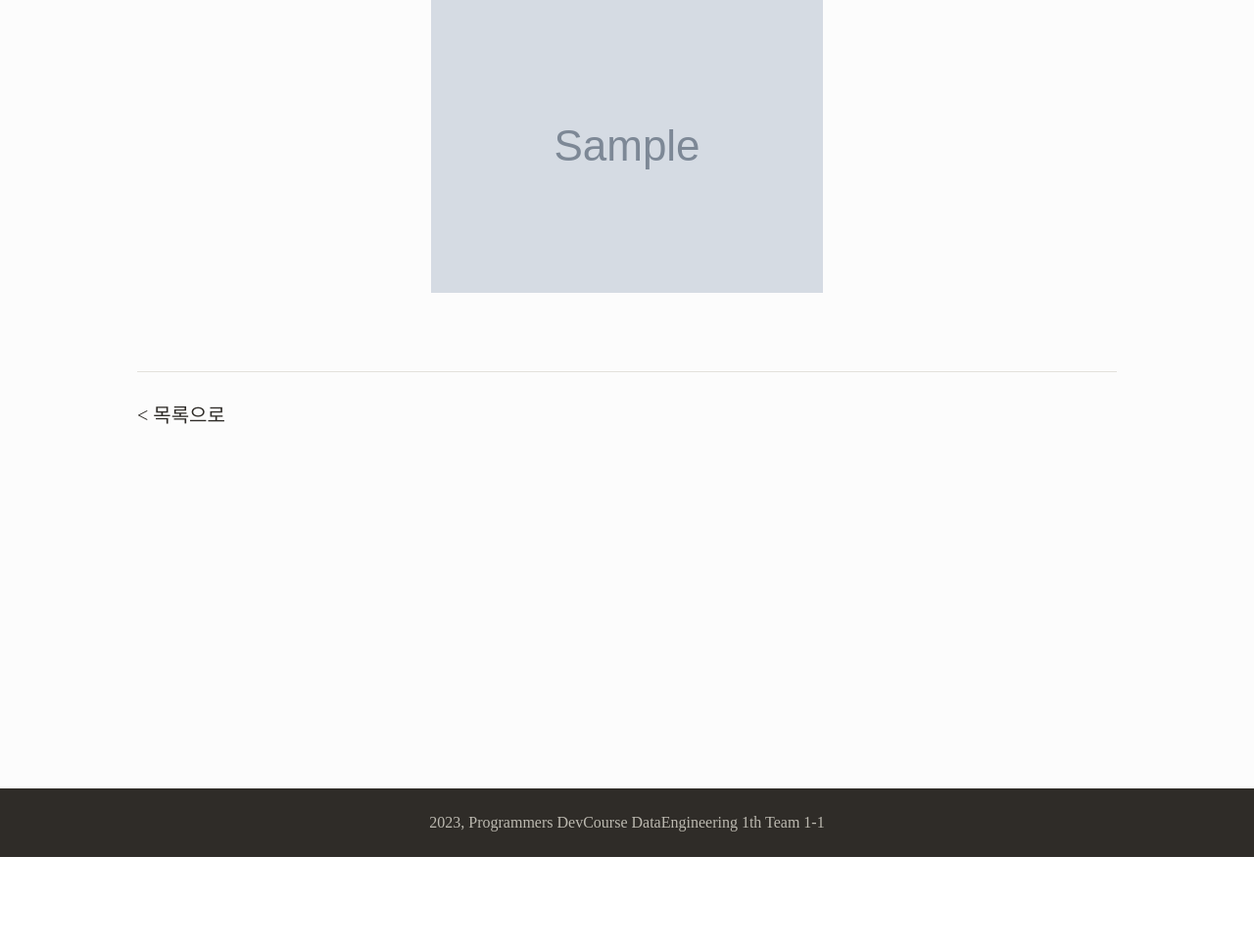
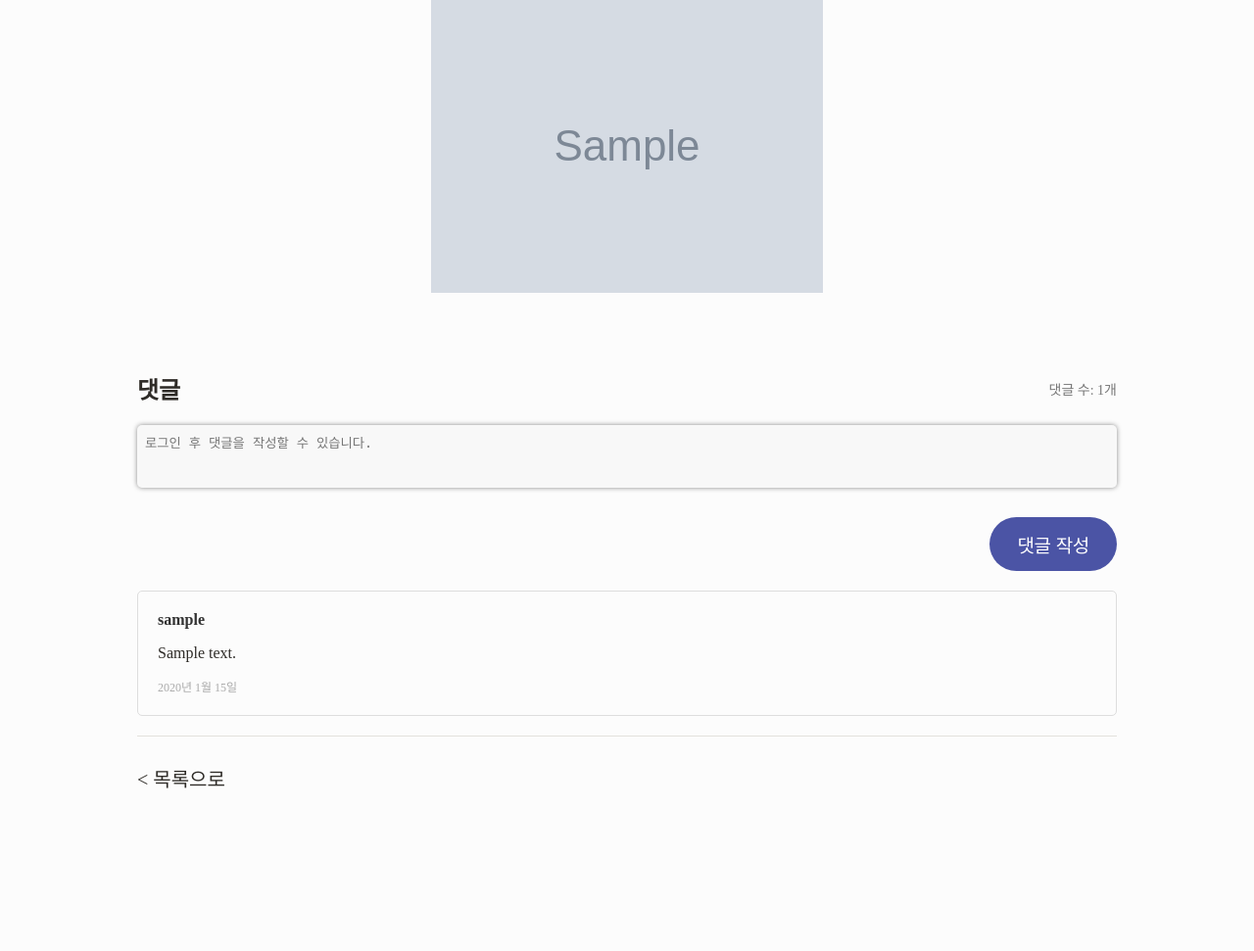
Before and after one commit to Devcourse-1th-team1-1/back-end-repo, a Django app: page /albums/1/ in a window 1280 px wide. Shown: the part 916-1887 px from the top of the page at 98% size. Before the commit the page ends 1791 px from the top, so only its background shows below. Run offline with Django 4.2, Linux system fonts and the light colour scheme; tables that the repository leaves empty hold one stand-in row (values such as "Sample post"); grey boxes marked "Sample" are stand-in pictures; some libraries are stand-ins or nearby versions.

Commit message:
feat: Comment model 추가 & album_detail 페이지 수정

```diff
--- a/reviewSite/album/forms.py
+++ b/reviewSite/album/forms.py
@@ -1,5 +1,7 @@
 from django import forms
-from .models import Album
+from .models import *
+
+
 
 class AlbumForm(forms.ModelForm):
     class Meta:
--- a/reviewSite/album/urls.py
+++ b/reviewSite/album/urls.py
@@ -1,5 +1,7 @@
 from django.urls import path
 from . import views
+
+# app_name = 'album'
 
 urlpatterns = [
     path('', views.IndexView.as_view(), name='index'),
@@ -19,7 +21,9 @@ urlpatterns = [
         views.AlbumDeleteView.as_view(),
         name='album-delete',
     ),
-    #path(
-    #
-    #),
+    path(
+        'albums/<int:album_id>/comment/',# post 메소드만 받도록 해야함
+        views.comment_create,
+        name='comment-create',
+    )
 ]
--- a/reviewSite/album/views.py
+++ b/reviewSite/album/views.py
@@ -1,4 +1,4 @@
-from django.shortcuts import render
+from django.shortcuts import render, redirect
 from braces.views import LoginRequiredMixin, UserPassesTestMixin
 from allauth.account.views import PasswordChangeView
 from django.urls import reverse
@@ -9,8 +9,9 @@ from django.views.generic import (
     UpdateView,
     DeleteView,
 )
-from album.models import Album
+from album.models import Album, Comment
 from album.forms import AlbumForm
+from django.core.exceptions import ValidationError
 
 # Create your views here.
 
@@ -25,6 +26,7 @@ class AlbumDetailView(DetailView):
     model = Album
     template_name = 'album/album_detail.html'
     pk_url_kwarg = 'album_id'
+
 
 class AlbumCreateView(LoginRequiredMixin, CreateView):
     model = Album
@@ -70,3 +72,30 @@ class AlbumDeleteView(LoginRequiredMixin, UserPassesTestMixin, DeleteView):
 class CustomPasswordChangeView(PasswordChangeView):
     def get_success_url(self):
         return reverse('index')
+
+
+def comment_create(request, album_id):
+    if request.method == 'POST':
+        album = Album.objects.get(pk=album_id)
+        content = request.POST.get('content')
+        if content: # 빈 댓글은 생성하지 않음
+            Comment.objects.create(
+                content=content,
+                author=request.user,
+                album=album,
+            )
+    return redirect('album-detail', album_id)
+
+# def vote(request, question_id):
+#     question = get_object_or_404(Question, pk=question_id)
+#     try:
+#         selected_choice = question.choice_set.get(pk=request.POST['choice'])
+#     except (KeyError, Choice.DoesNotExist):
+#         return render(request, 'polls/detail.html', {
+#             'question': question,
+#             'error_message': "선택한 항목이 없습니다."
+#         })
+#     else:
+#         selected_choice.votes = F('votes') + 1
+#         selected_choice.save()
+#         return HttpResponseRedirect(reverse('polls:result', args=(question.id,)))
--- /dev/null
+++ b/reviewSite/static/styles/comment.css
@@ -0,0 +1,74 @@
+.comment {
+  margin-top: 30px;
+}
+
+.comment-header {
+  display: flex;
+  justify-content: space-between;
+  align-items: center;
+}
+
+.comment-title {
+  margin: 0;
+}
+
+.comment-count {
+  font-size: 14px;
+  color: #777;
+}
+
+.comment-list {
+  margin-top: 20px;
+}
+
+.comment-item {
+  padding: 20px;
+  border: 1px solid #ddd;
+  border-radius: 5px;
+  margin-bottom: 20px;
+}
+
+.comment-author {
+  margin-bottom: 10px;
+}
+
+.comment-author-name {
+  font-weight: bold;
+  color: #333;
+  text-decoration: none;
+}
+
+.comment-content {
+  margin-bottom: 10px;
+}
+
+.comment-date {
+  font-size: 12px;
+  color: #aaa;
+}
+
+.comment-form {
+  display: flex;
+  flex-direction: column;
+  margin-top: 20px;
+}
+
+.comment-input {
+  margin-bottom: 1rem;
+}
+
+.us-input {
+  border: none;
+  border-radius: 5px;
+  box-shadow: 0px 0px 5px #888;
+  width: 100%;
+  height: 4rem;
+  padding: 0.5rem;
+  resize: none;
+}
+
+.comment-submit {
+  margin-top: 10px;
+  display: inline-block;
+  margin-left: auto;
+}
--- a/reviewSite/templates/album/album_detail.html
+++ b/reviewSite/templates/album/album_detail.html
@@ -27,6 +27,51 @@
       {% endif %}
     </div>
 
+    <div class="comment">
+      <div class="comment-header">
+        <h2 class="comment-title">댓글</h2>
+        <div class="comment-count">댓글 수: {{ album.comment_set.count }}개</div>
+      </div>
+      {% if user.is_authenticated %}
+        <form class="comment-form" method="post" action="{% url 'comment-create' album_id=album.id %}" autocomplete="off" >
+          {% csrf_token %}
+          <div class="comment-input">
+            <textarea class="us-input" name="content" placeholder="댓글을 입력하세요."></textarea>
+          </div>
+          <div class="comment-submit">
+            <button class="us-button primary" type="submit">댓글 작성</button>
+          </div>
+        </form>
+      {% else %}
+        <div class="comment-form">
+          <div class="comment-input">
+            <textarea class="us-input" name="content" placeholder="로그인 후 댓글을 작성할 수 있습니다." disabled></textarea>
+          </div>
+          <div class="comment-submit">
+            <button class="us-button primary" type="submit" disabled>댓글 작성</button>
+          </div>
+        </div>
+      {% endif %}
+      <div class="comment-list">
+        {% for comment in album.comment_set.all %}
+          <div class="comment-item">
+            <div class="comment-author">
+              <a class="comment-author-name">
+                <span>{{ comment.author.nickname }}</span>
+              </a>
+            </div>
+            <div class="comment-content">
+              <p>{{ comment.content }}</p>
+            </div>
+            <div class="comment-date">
+              <date>{{ comment.dt_created|date:"Y년 n월 j일" }}</date>
+            </div>
+          </div>
+        {% endfor %}
+      </div>
+
+    </div>
+
     <div class="footer">
       <a class="back-link" href="{% url 'index' %}">&lt; 목록으로</a>
       {% if album.author == user %}
--- a/reviewSite/templates/base/base.html
+++ b/reviewSite/templates/base/base.html
@@ -8,6 +8,7 @@
 
     <link rel="stylesheet" type="text/css" href="{% static 'styles/style.css' %}">
     <link rel="stylesheet" type="text/css" href="{% static 'styles/theme.css' %}">
+    <link rel="stylesheet" type="text/css" href="{% static 'styles/comment.css' %}">
     <link rel="shortcut icon" type="image/png" href="{% static 'favicon/favicon.ico' %}">
 
     <title>{% block title %}movieReviewCloud{% endblock title %}</title>
```
Also changed, not shown: reviewSite/album/migrations/0003_alter_album_image2_alter_album_image3_comment.py (added).
